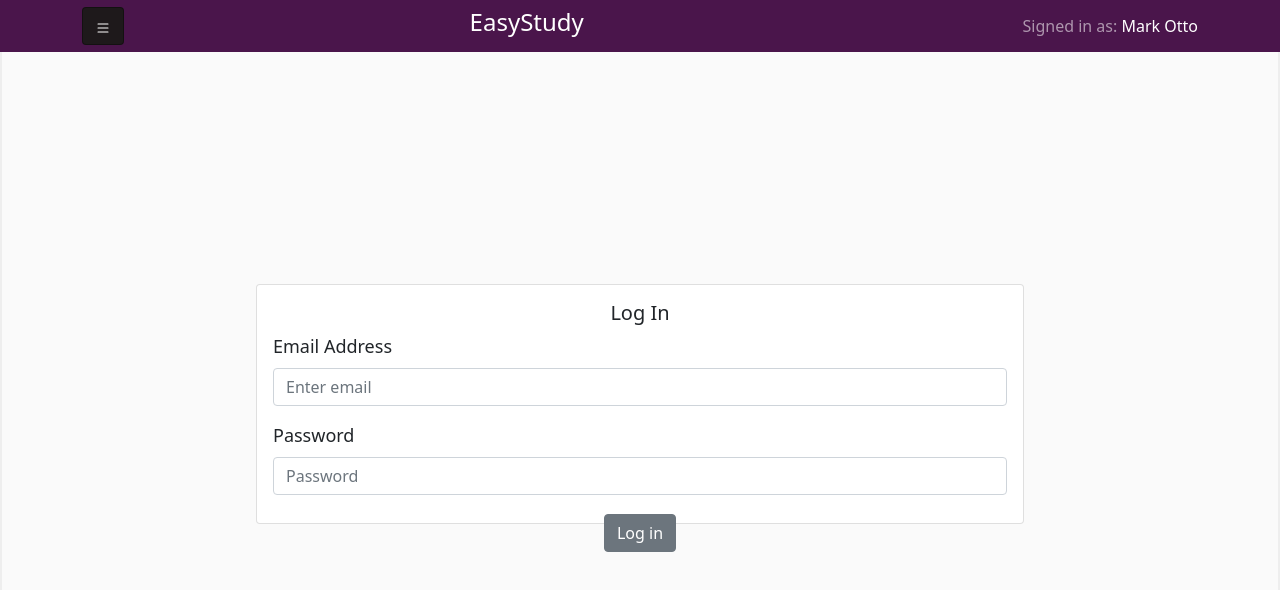
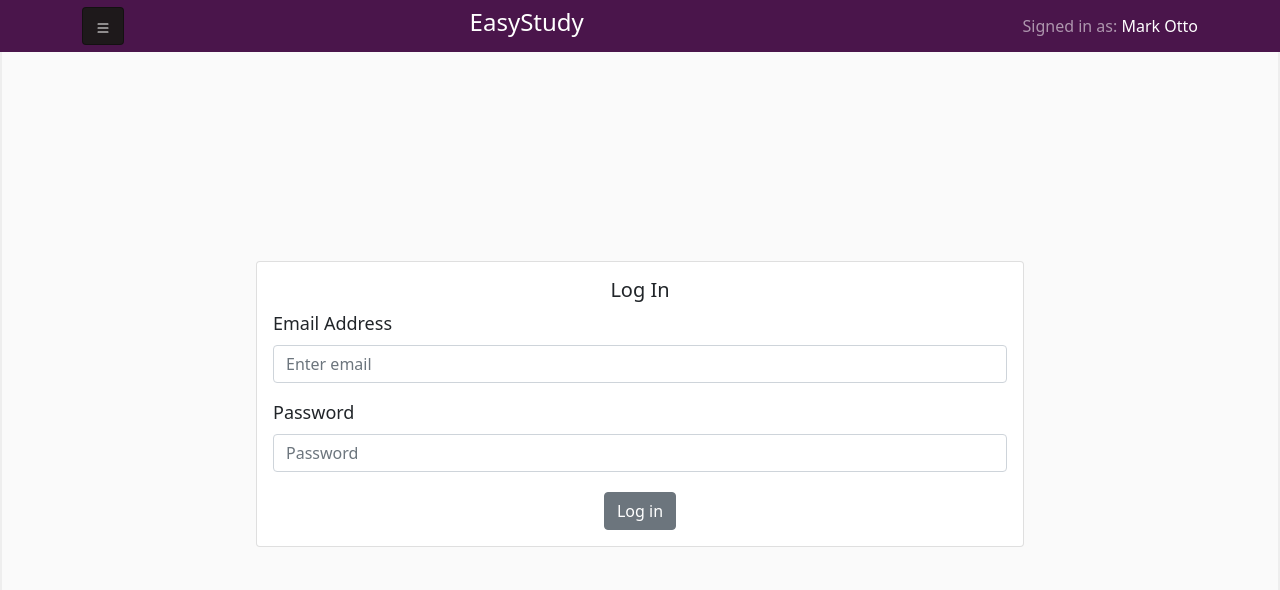
Before and after one commit to joacocruz6/easy_study, a React (Create React App) app: page /login in a window 1280 px wide. Shown: the top 590 px of the page. Built offline with nearby package versions, Linux system fonts and the light colour scheme.

Commit message:
feat(login): remove height from css

```diff
--- a/src/components/LoginPage/LoginPage.css
+++ b/src/components/LoginPage/LoginPage.css
@@ -5,5 +5,4 @@
 
 .login_card {
 	width: 60vw;
-	height: 30vh;
 }
```
